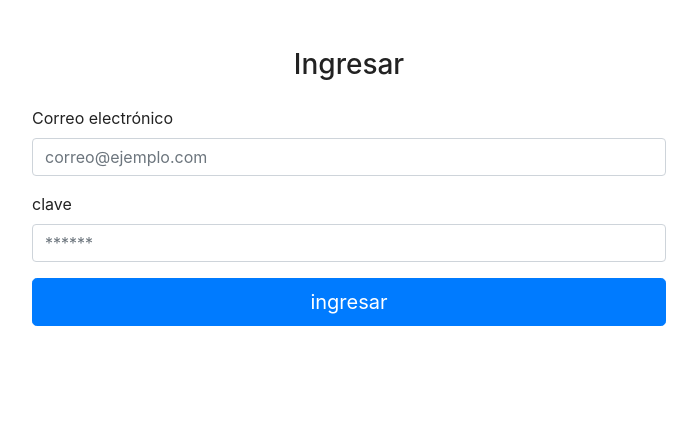
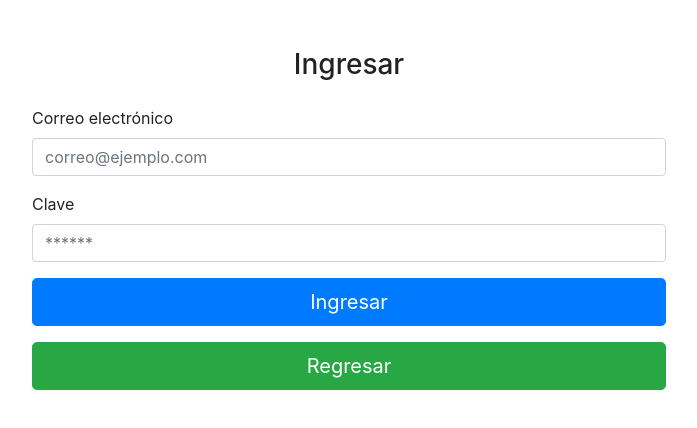
Before and after one commit to Dereemii/FrontEnd-Pro, a React (Create React App) app: page /login in a window 1280 px wide. Shown: the top 428 px of the page, without its empty margins (267-964 px from the left). Built offline with nearby package versions, Linux system fonts and the light colour scheme; no server answers.

Commit message:
agrego botton a login

```diff
--- a/src/js/views/login.js
+++ b/src/js/views/login.js
@@ -1,6 +1,6 @@
 import React, { useContext } from "react";
 import { Context } from "../store/appContext";
-import { useHistory } from "react-router-dom";
+import { useHistory, Link } from "react-router-dom";
 
 import "../../styles/home.css";
 
@@ -54,9 +54,9 @@
                 />
               </div>
               <div className="form-group">
-                <label htmlFor="clave" className="form-label">clave</label>
+                <label htmlFor="clave" className="form-label">Clave</label>
                 <input
-                  type="clave"
+                  type="password"
                   id="clave"
                   name="clave"
                   className="form-control"
@@ -68,10 +68,14 @@
               </div>
 
               <button className="btn btn-primary btn-lg btn-block">
-                ingresar
+                Ingresar
               </button>
+              <Link className="btn btn-success btn-lg btn-block my-3" to={"/welcome"}>
+                Regresar
+              </Link>
             </form>
           </div>
+
           <div className="col-2"></div>
         </div>
       </div>
```
